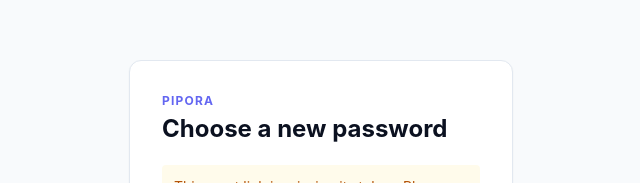
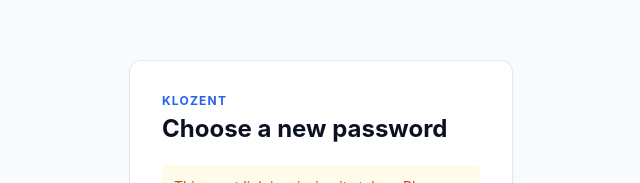
Before and after one commit to oneplacedigital/oneplace-ai-crm, a Next.js app in the folder apps/web/: page /reset-password in a window 1280 px wide. Shown: the part 203-386 px from the top of the page, without its empty margins (319-959 px from the left). Built offline with nearby package versions, Linux system fonts and the light colour scheme; no server answers.

Commit message:
Add files via upload

```diff
--- a/apps/web/src/app/reset-password/page.tsx
+++ b/apps/web/src/app/reset-password/page.tsx
@@ -109,7 +109,7 @@
     <main className="flex min-h-screen items-center justify-center bg-slate-50 p-6">
       <div className="card w-full max-w-sm space-y-5 p-8">
         <div>
-          <div className="text-xs font-bold uppercase tracking-widest text-indigo-500">Pipora</div>
+          <div className="text-xs font-bold uppercase tracking-widest text-brand">Klozent</div>
           <h1 className="mt-1 text-2xl font-bold text-navy-500">Choose a new password</h1>
         </div>
         <Suspense fallback={<div className="text-sm text-slate-500">Loading…</div>}>
```
